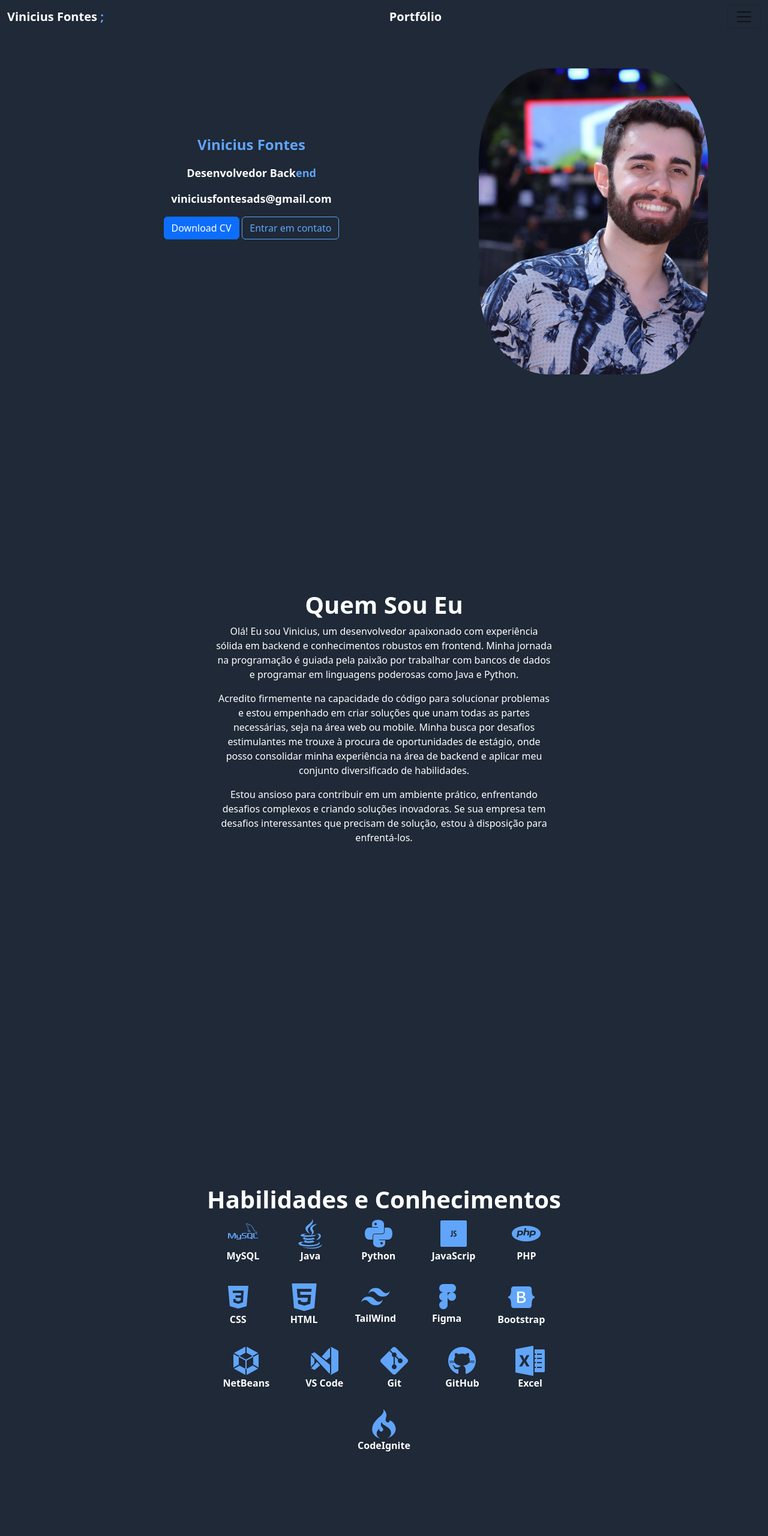
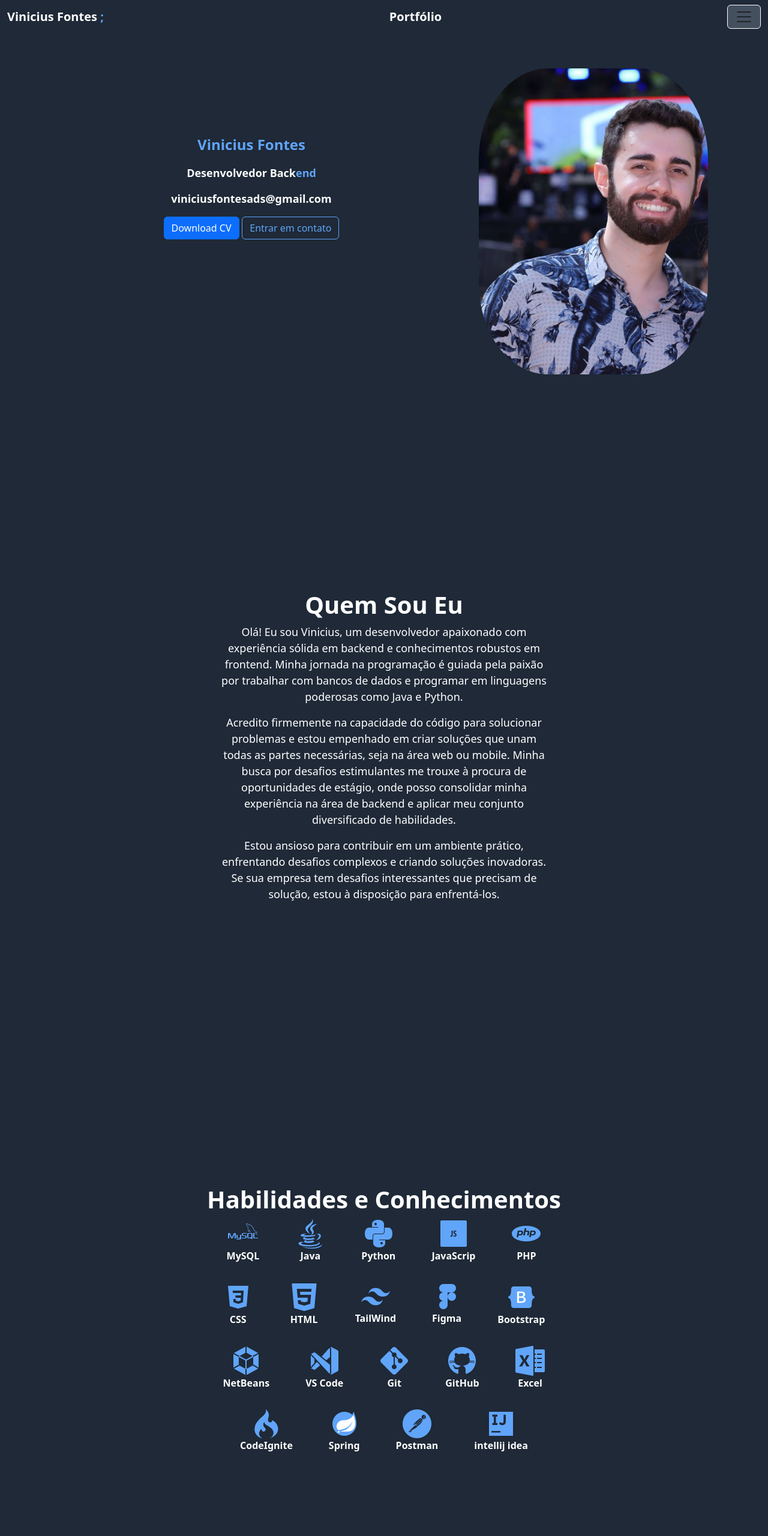
Before and after one commit to ViniFontes73/ViniFontes73.github.io, a plain HTML site: page index.html in a window 1280 px wide. Shown: the top 2560 px of the page at 60% size. Drawn offline with nearby package versions, Linux system fonts and the light colour scheme.

Commit message:
#UPDT  skill

```diff
--- a/index.html
+++ b/index.html
@@ -39,7 +39,7 @@
         text-align: left;
         margin-left: 10%;
         font-size: large;
-        font-weight: 400;
+        font-weight: 500;
        }
        .end{
         color: #60a5fa;
@@ -111,6 +111,8 @@
           }
     .SOBRE{
       color: white;
+      font-size: large;
+
     }
     .Contatos{
       color: white;
@@ -263,6 +265,12 @@
     .botao:hover {
       transform: scale(1.1); /* Aumenta o tamanho em 10% ao passar o mouse */
     }
+    .navbar-toggler-custom {
+  background-color: #45505f;
+  border-color: white; /* Se necessário, ajuste a cor da borda conforme necessário */
+  color: black; /* Se necessário, ajuste a cor do ícone conforme necessário */
+}
+
     </style>
 
 </head>
@@ -274,7 +282,7 @@
         <div class="container-fluid">
           <a class="navbar-brand" >Vinicius Fontes <span >;</span> </a>
           <a class="navbar-brand" >Portfólio</a>
-          <button class="navbar-toggler" type="button" data-bs-toggle="offcanvas" data-bs-target="#offcanvasNavbar" aria-controls="offcanvasNavbar" aria-label="Toggle navigation">
+          <button class="navbar-toggler navbar-toggler-custom" type="button" data-bs-toggle="offcanvas" data-bs-target="#offcanvasNavbar" aria-controls="offcanvasNavbar" aria-label="Toggle navigation">
             <span class="navbar-toggler-icon"></span>
           </button>
           <div class="offcanvas offcanvas-end" tabindex="-1" id="offcanvasNavbar" aria-labelledby="offcanvasNavbarLabel">
@@ -409,6 +417,18 @@
         <div class="icon-container">
           <img src="/public/assets/Icons/icons8-codeigniter-is-an-open-source-software-rapid-development-web-framework-48.png" alt="">
           <p>CodeIgnite</p>
+        </div>
+        <div class="icon-container">
+          <img src="/public/assets/Icons/icons8-logotipo-da-primavera-48.png" alt="">
+          <p>Spring</p>
+        </div>
+        <div class="icon-container">
+          <img src="/public/assets/Icons/icons8-postman-is-the-only-complete-api-development-environment-48.png" alt="">
+          <p>Postman</p>
+        </div>
+        <div class="icon-container">
+          <img src="/public/assets/Icons/icons8-intellij-idea-48.png" alt="">
+          <p>intellij idea</p>
         </div>
       </ul>
 
```
Also changed, not shown: package.json (deleted, +0 -15 lines), tailwind.config.js (deleted, +0 -17 lines), public/assets/Icons/icons8-intellij-idea-48.png (added), public/assets/Icons/icons8-logotipo-da-primavera-48.png (added), public/assets/Icons/icons8-postman-is-the-only-complete-api-development-environment-48.png (added), 1 other file.
